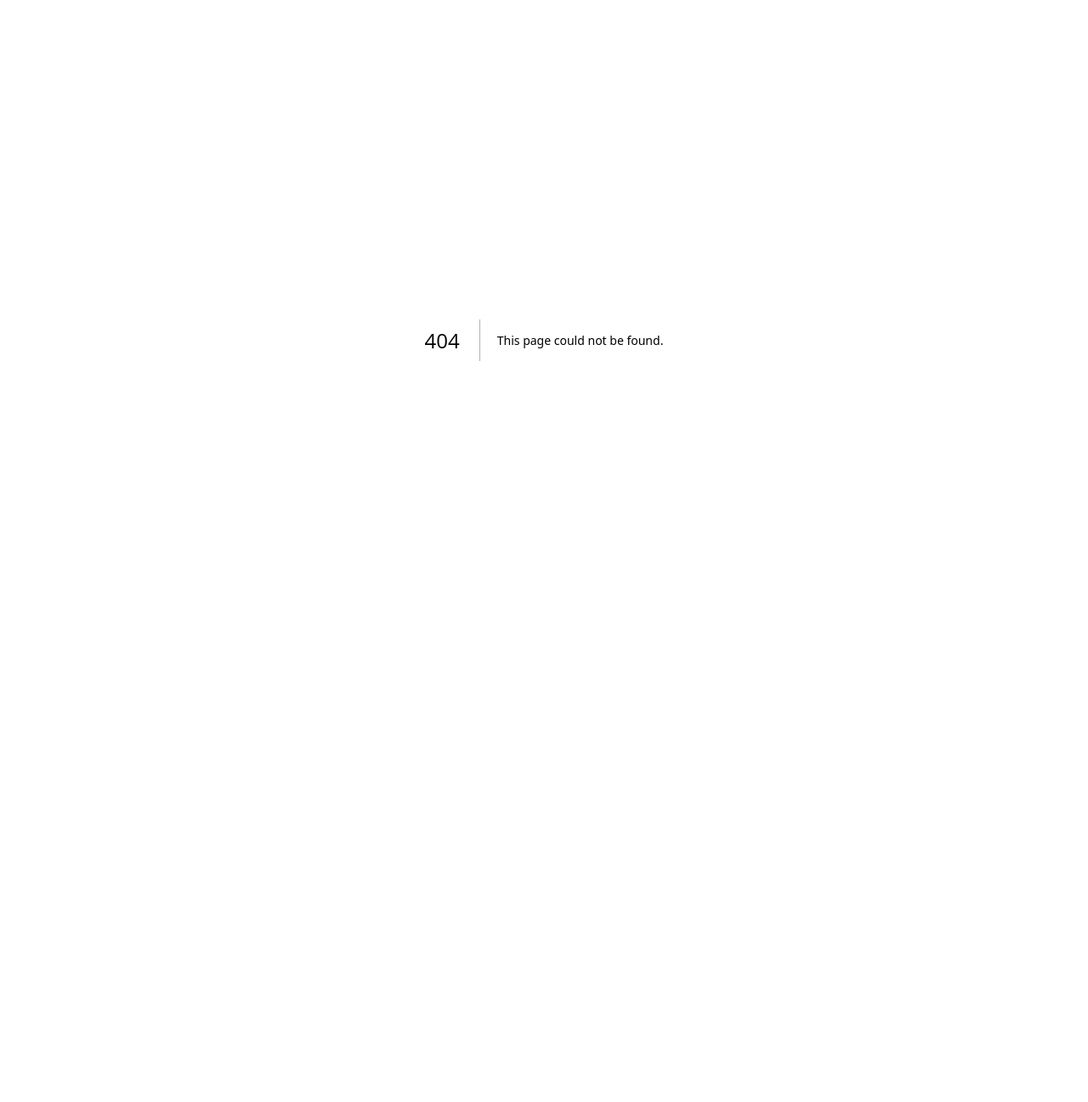
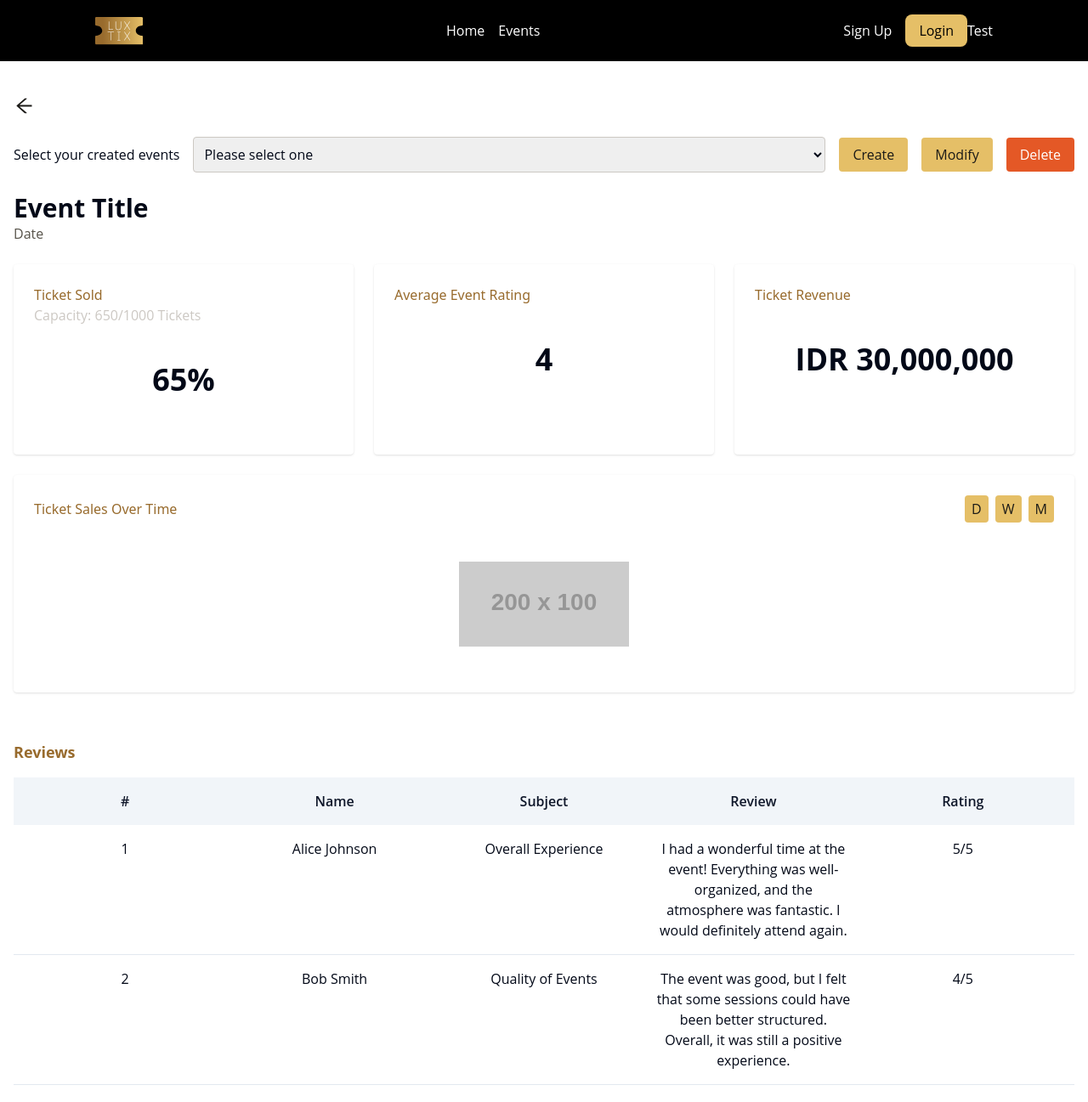
Before and after one commit to Luxtix/DTI-Frontend, a Next.js app: page /dashboard in a window 1280 px wide. Before the commit this address had no page. Shown: the top 1297 px of the page at 85% size. Before the commit the page ends 800 px from the top, so only its background shows below. Built offline with nearby package versions, Linux system fonts and the light colour scheme.

Commit message:
feat(jacob) add dashboard, change review component

```diff
--- /dev/null
+++ b/app/dashboard/_components/index.tsx
@@ -0,0 +1,92 @@
+import Link from "next/link";
+import { AiOutlineArrowLeft } from "react-icons/ai";
+
+function Dashboard() {
+  return (
+    <div className="max-w-7xl mx-auto px-4 py-4">
+      <div className="block sm:py-6">
+        <Link href="/" className="text-luxtix-1">
+          <AiOutlineArrowLeft size={25} />
+        </Link>
+      </div>
+
+      <div className="flex flex-col sm:flex-row items-center mb-6">
+        <label htmlFor="event-select" className="mr-4 mb-2 sm:mb-0">
+          Select your created events
+        </label>
+        <select
+          id="event-select"
+          className="border border-luxtix-7 rounded p-2 flex-grow"
+        >
+          <option>Please select one</option>
+        </select>
+        <div className="flex flex-wrap mt-2 sm:mt-0">
+          <Link href="/create-event">
+            <button className="btn-anim bg-luxtix-6 text-luxtix-1 hover:bg-luxtix-2 ml-0 sm:ml-4 px-4 py-2 rounded mb-2 sm:mb-0">
+              Create
+            </button>
+          </Link>
+          <button className="btn-anim bg-luxtix-6 text-luxtix-1 hover:bg-luxtix-2 ml-0 sm:ml-4 px-4 py-2 rounded mb-2 sm:mb-0">
+            Modify
+          </button>
+          <button className="btn-anim bg-luxtix-3 text-white hover:bg-luxtix-2 ml-0 sm:ml-4 px-4 py-2 rounded mb-2 sm:mb-0">
+            Delete
+          </button>
+        </div>
+      </div>
+
+      <div className="mb-6 text-center sm:text-left">
+        <h1 className="text-3xl font-bold">Event Title</h1>
+        <p className="text-luxtix-8">Date</p>
+      </div>
+
+      <div className="grid grid-cols-1 sm:grid-cols-2 lg:grid-cols-3 gap-6 mb-6">
+        <div className="bg-card p-6 rounded shadow">
+          <h2 className="text-luxtix-5">Ticket Sold</h2>
+          <p className="text-luxtix-7">Capacity: 650/1000 Tickets</p>
+          <div className="flex justify-center items-center h-32">
+            <div className="text-4xl font-bold">65%</div>
+          </div>
+        </div>
+        <div className="bg-card p-6 rounded shadow">
+          <h2 className="text-luxtix-5">Average Event Rating</h2>
+          <div className="flex justify-center items-center h-32">
+            <div className="text-4xl font-bold">4</div>
+          </div>
+        </div>
+        <div className="bg-card p-6 rounded shadow">
+          <h2 className="text-luxtix-5">Ticket Revenue</h2>
+          <div className="flex justify-center items-center h-32">
+            <div className="text-4xl font-bold">IDR 30,000,000</div>
+          </div>
+        </div>
+      </div>
+
+      <div className="bg-card p-6 rounded shadow mb-6">
+        <div className="flex flex-col sm:flex-row justify-between items-center mb-4">
+          <h2 className="text-luxtix-5 mb-2 sm:mb-0">Ticket Sales Over Time</h2>
+          <div className="flex space-x-2">
+            <button className="btn-anim bg-luxtix-6 text-luxtix-1 hover:bg-luxtix-2 px-2 py-1 rounded">
+              D
+            </button>
+            <button className="btn-anim bg-luxtix-6 text-luxtix-1 hover:bg-luxtix-2 px-2 py-1 rounded">
+              W
+            </button>
+            <button className="btn-anim bg-luxtix-6 text-luxtix-1 hover:bg-luxtix-2 px-2 py-1 rounded">
+              M
+            </button>
+          </div>
+        </div>
+        <div className="h-40 flex justify-center items-center">
+          <img
+            src="https://placehold.co/200x100?text=Chart"
+            alt="Chart Placeholder"
+            className="max-w-full h-auto"
+          />
+        </div>
+      </div>
+    </div>
+  );
+}
+
+export default Dashboard;
--- /dev/null
+++ b/app/dashboard/page.tsx
@@ -0,0 +1,17 @@
+import Navbar from "@/components/Navbar";
+import Dashboard from "./_components";
+import Review from "../events/[id]/_components/Review";
+import Footer from "@/components/Footer";
+
+function page() {
+  return (
+    <div>
+      <Navbar />
+      <Dashboard />
+      <Review />
+      <Footer />
+    </div>
+  );
+}
+
+export default page;
--- a/app/events/[id]/_components/Review/ReviewCard/index.tsx
+++ b/app/events/[id]/_components/Review/ReviewCard/index.tsx
@@ -1,5 +1,4 @@
 import { ReviewType } from "@/types/review";
-import Image from "next/image";
 
 interface ReviewProps {
   review: ReviewType;
@@ -7,35 +6,21 @@ interface ReviewProps {
 
 function ReviewCard({ review }: ReviewProps) {
   return (
-    <div className="flex flex-col space-y-4 sm:flex-row sm:space-x-4 sm:space-y-0 bg-white p-4 rounded-lg">
-      <Image
-        src={review.profile}
-        alt="Reviewer image"
-        className="w-12 h-12 rounded-full"
-        width={48}
-        height={48}
-      />
-      <div className="flex-1">
-        <div className="flex flex-col sm:flex-row sm:space-x-2 items-center">
-          <span className="font-bold">{review.name}</span>
-          <span className="text-xs font-extralight text-luxtix-8">
-            wrote a review for
-          </span>
-          <span className="font-light text-luxtix-5">{review.title}</span>
-        </div>
-        <p className="text-sm">{review.reviewText}</p>
+    <div className="grid grid-cols-1 sm:grid-cols-5 gap-4 p-4 border-b sm:text-center bg-white">
+      <div className="col-span-1 text-sm sm:text-base break-words">
+        {review.number}
       </div>
-      <div className="flex items-center space-x-1">
-        {Array.from({ length: 5 }, (_, index) => (
-          <span
-            key={index}
-            className={
-              index < review.stars ? "text-yellow-500" : "text-luxtix-7"
-            }
-          >
-            ★
-          </span>
-        ))}
+      <div className="col-span-1 text-sm sm:text-base break-words">
+        {review.name}
+      </div>
+      <div className="col-span-1 text-sm sm:text-base break-words">
+        {review.title}
+      </div>
+      <div className="col-span-1 text-sm sm:text-base break-words">
+        {review.reviewText}
+      </div>
+      <div className="col-span-1 text-sm sm:text-base break-words">
+        {`${review.stars}/5`}
       </div>
     </div>
   );
--- a/app/events/[id]/_components/Review/index.tsx
+++ b/app/events/[id]/_components/Review/index.tsx
@@ -1,5 +1,4 @@
-import { AiOutlineArrowRight } from "react-icons/ai";
-import { AiOutlineArrowLeft } from "react-icons/ai";
+import { AiOutlineArrowRight, AiOutlineArrowLeft } from "react-icons/ai";
 import reviews from "@/utils/reviewItems";
 import ReviewCard from "./ReviewCard";
 
@@ -7,20 +6,26 @@ function Review() {
   return (
     <div className="max-w-7xl mx-auto px-4 py-4 pb-8">
       <h2 className="text-lg font-semibold text-luxtix-5 mb-4">Reviews</h2>
-      <div className="space-y-4">
+      <div className="hidden sm:grid grid-cols-5 gap-4 p-4 bg-secondary text-secondary-foreground font-semibold sm:text-center">
+        <div className="col-span-1">#</div>
+        <div className="col-span-1">Name</div>
+        <div className="col-span-1">Subject</div>
+        <div className="col-span-1">Review</div>
+        <div className="col-span-1">Rating</div>
+      </div>
+      <div>
         {reviews.map((review, index) => (
           <ReviewCard key={index} review={review} />
         ))}
       </div>
-      <div className="flex justify-between items-center">
-        <div className="flex flex-row mt-4 space-x-8">
-          <button>
-            <AiOutlineArrowLeft size={20} className="btn-anim text-luxtix-1" />
-          </button>
-          <button>
-            <AiOutlineArrowRight size={20} className="btn-anim text-luxtix-1" />
-          </button>
-        </div>
+
+      <div className="flex justify-between items-center mt-4">
+        <button>
+          <AiOutlineArrowLeft size={25} className="btn-anim text-luxtix-1" />
+        </button>
+        <button>
+          <AiOutlineArrowRight size={25} className="btn-anim text-luxtix-1" />
+        </button>
       </div>
     </div>
   );
--- a/types/review.d.ts
+++ b/types/review.d.ts
@@ -1,6 +1,7 @@
 export interface ReviewType {
+  eventId: number;
+  number: number;
   name: string;
-  profile: StaticImageData;
   title: string;
   reviewText: string;
   stars: number;
--- a/utils/reviewItems.ts
+++ b/utils/reviewItems.ts
@@ -1,42 +1,45 @@
-import reviewImg from "../public/reviewimg.png";
-
 const reviews = [
   {
+    eventId: 1,
+    number: 1,
     name: "Alice Johnson",
-    profile: reviewImg,
     title: "Overall Experience",
     reviewText:
       "I had a wonderful time at the event! Everything was well-organized, and the atmosphere was fantastic. I would definitely attend again.",
     stars: 5,
   },
   {
+    eventId: 1,
+    number: 2,
     name: "Bob Smith",
-    profile: reviewImg,
     title: "Quality of Events",
     reviewText:
       "The event was good, but I felt that some sessions could have been better structured. Overall, it was still a positive experience.",
     stars: 4,
   },
   {
+    eventId: 1,
+    number: 3,
     name: "Charlie Brown",
-    profile: reviewImg,
     title: "Improvement",
     reviewText:
       "The event was decent, but there were a few hiccups with the schedule and coordination. Looking forward to improvements next time.",
     stars: 3,
   },
   {
+    eventId: 2,
+    number: 4,
     name: "Diana White",
-    profile: reviewImg,
-    title: "Customer Service",
+    title: "Overall Experience",
     reviewText:
       "The customer service was excellent! The staff was friendly and helpful, which made the entire experience much more enjoyable.",
     stars: 5,
   },
   {
+    eventId: 3,
+    number: 5,
     name: "Edward Green",
-    profile: reviewImg,
-    title: "Venue Quality",
+    title: "Overall Experience",
     reviewText:
       "The venue was beautiful and well-maintained. However, the seating arrangements could have been better. Overall, a good experience.",
     stars: 4,
```
